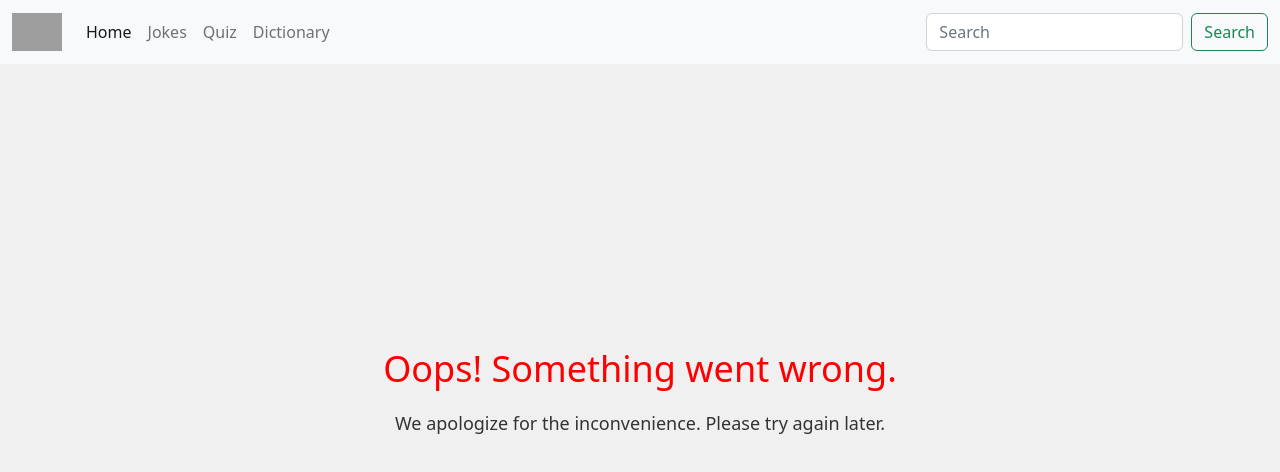
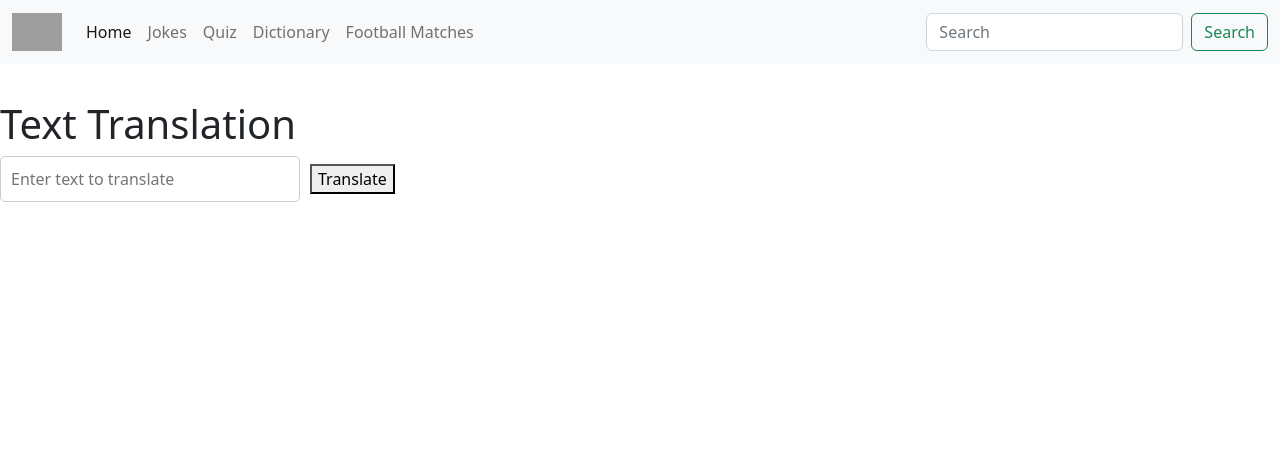
Before and after one commit to AdeAdex/multi-app-suite-client-side, a React (Vite) app: page /text-translator in a window 1280 px wide. Shown: the top 472 px of the page. Built offline with nearby package versions, Linux system fonts and the light colour scheme; grey boxes are pictures that could not be loaded.

Commit message:
Working on the project perfection

```diff
--- a/src/App.css
+++ b/src/App.css
@@ -37,6 +37,7 @@
   justify-content: center;
   align-items: center;
   min-height: 100vh;
+  margin-top: 100px;
 }
 
 /* Style the quiz container */
--- a/src/App.jsx
+++ b/src/App.jsx
@@ -16,6 +16,8 @@ import ErrorPage from "./ErrorPage";
 import Users from "./Users";
 import QuestionsAndAnswers from "./QuestionsAndAnswers";
 import DictionaryApp from "./DictionaryApp";
+import TextTranslation from "./TextTranslation";
+import FootballMatches from "./FootballMatches";
 
 function App() {
 
@@ -26,7 +28,9 @@ function App() {
         <Routes>
           <Route path="/quiz" element={<QuestionsAndAnswers />} />
           <Route path="/" element={<Jokes />} />
+          <Route path="/text-translator" element={<TextTranslation/>}/>
           <Route path="dictionary" element={<DictionaryApp />} />
+          <Route path="/football-matches" element={<FootballMatches />} />
           <Route path="/in" element={<Navigate to="/Jokes" />} />
           <Route path="/user/:username" element={<Users/>}/>
           <Route path="/*" element={<ErrorPage />} />
--- /dev/null
+++ b/src/FootballMatches.jsx
@@ -0,0 +1,41 @@
+// src/FootballMatches.js (formerly Matches.js)
+import React, { useState, useEffect } from 'react';
+import axios from 'axios';
+
+const FootballMatches = () => {
+  const [matches, setMatches] = useState([]);
+  const API_KEY = 'YOUR_API_KEY'; // Replace with your API key
+
+  useEffect(() => {
+    const fetchData = async () => {
+      try {
+        const response = await axios.get('https://api.football-data.org/v4/matches', {
+          headers: {
+            'X-Auth-Token': API_KEY,
+          },
+        });
+
+        setMatches(response.data.matches);
+      } catch (error) {
+        console.error('Error fetching data:', error);
+      }
+    };
+
+    fetchData();
+  }, []);
+
+  return (
+    <div>
+      <h2>Football Matches</h2>
+      <ul>
+        {matches.map((match) => (
+          <li key={match.id}>
+            {match.homeTeam.name} vs. {match.awayTeam.name}
+          </li>
+        ))}
+      </ul>
+    </div>
+  );
+};
+
+export default FootballMatches; // Updated component name
--- a/src/QuestionsAndAnswers.jsx
+++ b/src/QuestionsAndAnswers.jsx
@@ -11,10 +11,12 @@ const QuestionsAndAnswers = () => {
     fetchData();
   }, []);
 
+  // "https://opentdb.com/api.php?amount=10&category=15&type=multiple"
+
   const fetchData = async () => {
     try {
       const response = await axios.get(
-        "https://opentdb.com/api.php?amount=10&category=15&type=multiple"
+        "https://opentdb.com/api.php?amount=20"
       );
       setQuestions(response.data.results);
     } catch (error) {
--- /dev/null
+++ b/src/TextTranslation.jsx
@@ -0,0 +1,59 @@
+        import React, { useState } from 'react';
+        import axios from 'axios';
+
+        const TextTranslation = () => {
+        const [inputText, setInputText] = useState('');
+        const [translatedText, setTranslatedText] = useState('');
+
+        const handleInputChange = (event) => {
+        setInputText(event.target.value);
+        };
+
+        const translateText = async () => {
+        const encodedParams = new URLSearchParams();
+        encodedParams.set('source_language', 'en');
+        encodedParams.set('target_language', 'id');
+        encodedParams.set('text', inputText);
+
+        const options = {
+        method: 'POST',
+        url: 'https://text-translator2.p.rapidapi.com/translate',
+        headers: {
+                'content-type': 'application/x-www-form-urlencoded',
+                'X-RapidAPI-Key': 'ed866feae9msh3d8b64547ec32aep107d87jsn37af4db87ca7',
+                'X-RapidAPI-Host': 'text-translator2.p.rapidapi.com',
+        },
+        data: encodedParams,
+        };
+
+        try {
+        const response = await axios.request(options);
+        setTranslatedText(response.data.translated_text);
+        } catch (error) {
+        console.error(error);
+        }
+        };
+
+        return (
+        <div style={{ marginTop: '100px' }}>
+        <h1>Text Translation</h1>
+        <div>
+                <input
+                type="text"
+                placeholder="Enter text to translate"
+                value={inputText}
+                onChange={handleInputChange}
+                />
+                <button onClick={translateText}>Translate</button>
+        </div>
+        {translatedText && (
+                <div>
+                <div>Original Text: {inputText}</div>
+                <div>Translated Text: {translatedText}</div>
+                </div>
+        )}
+        </div>
+        );
+        };
+
+        export default TextTranslation;
--- a/src/components/Navbar.jsx
+++ b/src/components/Navbar.jsx
@@ -43,6 +43,11 @@ const Navbar = () => {
                   Dictionary
                 </Link>
               </li>
+              <li className="nav-item">
+                <Link to="/football-matches" className="nav-link">
+                  Football Matches
+                </Link>
+              </li>
             </ul>
             <form className="d-flex" role="search">
               <input
```
